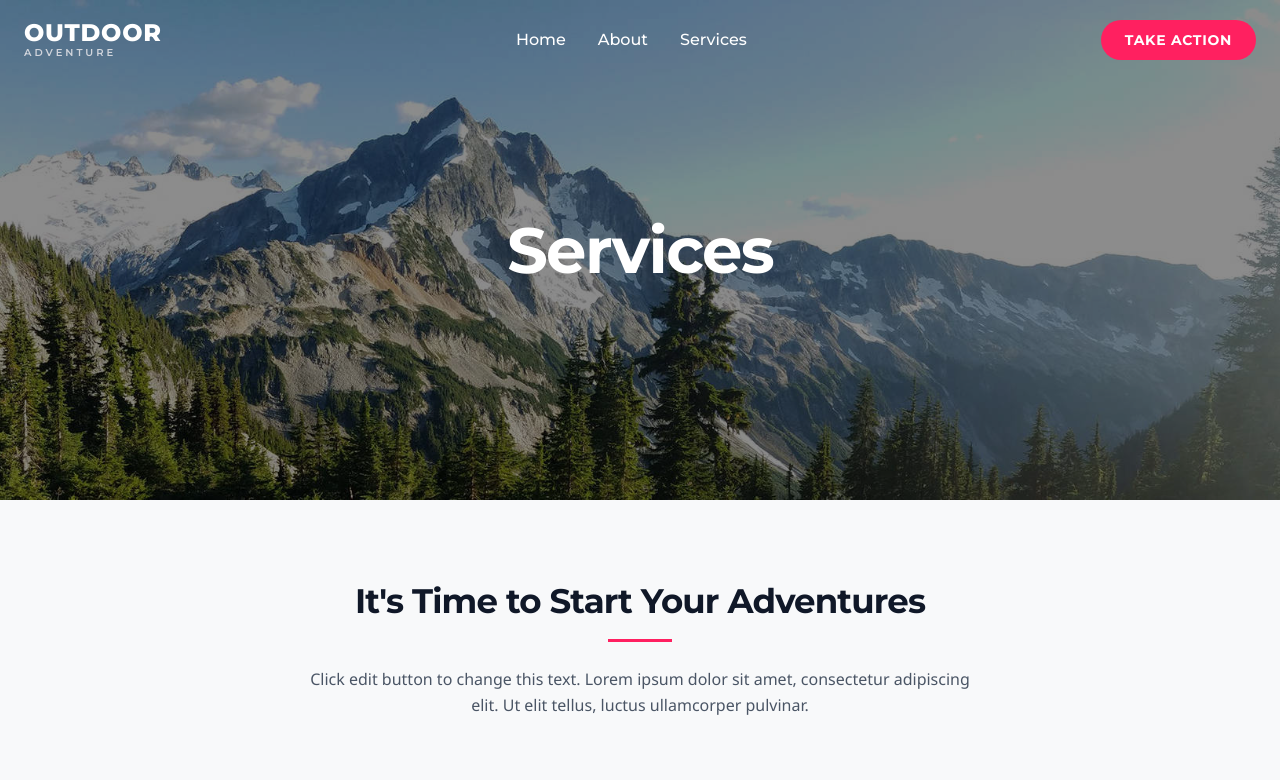
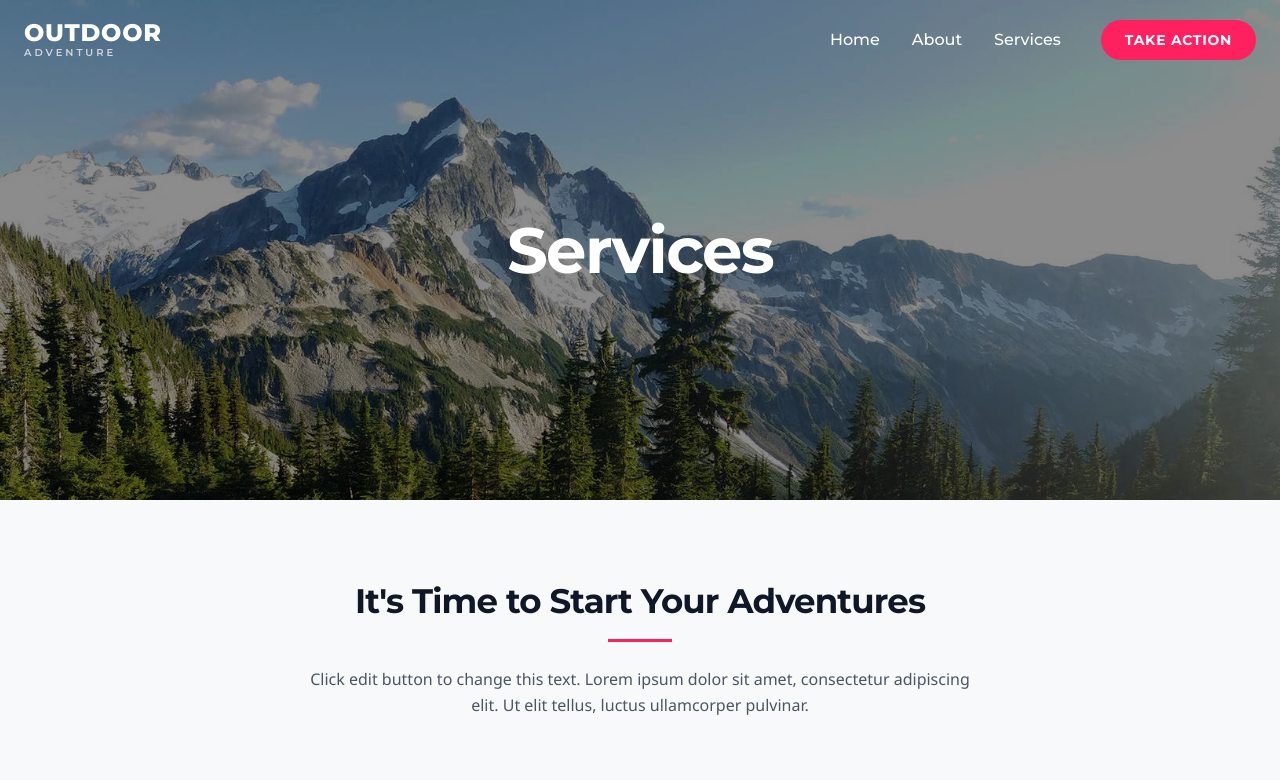
Before and after one commit to NoorAslamSe/outdoor-next, a Next.js app in the folder Desktop/outdoor-next/: page /services in a window 1280 px wide. Shown: the top 780 px of the page. Built offline with nearby package versions, Linux system fonts and the light colour scheme.

Commit message:
header update to meet the UI

```diff
--- a/Desktop/outdoor-next/app/components/Header.tsx
+++ b/Desktop/outdoor-next/app/components/Header.tsx
@@ -17,8 +17,13 @@
           <span className="text-[10px] font-semibold tracking-[0.3em] text-gray-300">ADVENTURE</span>
         </Link>
 
-        {/* DESKTOP NAVIGATION LINKS (Hidden on mobile 'hidden', visible on medium screens 'md:flex') */}
-        <nav className="hidden md:flex items-center space-x-8">
+        {/* ======================================================================= */}
+        {/* RIGHT SIDE CONTAINER: Houses Navigation and Button grouped tight together */}
+        {/* ======================================================================= */}
+        <div className="hidden md:flex items-center space-x-10">
+
+          {/* DESKTOP NAVIGATION LINKS */}
+          <nav className="flex items-center space-x-8">
             <Link href="/" className="text-white hover:text-[#FF2060] transition-colors duration-200 font-medium">
               Home
             </Link>
@@ -30,11 +35,13 @@
             </Link>
           </nav>
 
-        {/* DESKTOP TAKE ACTION BUTTON (Hidden on mobile, visible on desktop) */}
-        <div className="hidden md:block">
+          {/* DESKTOP TAKE ACTION BUTTON */}
+          <div>
             <button className="bg-[#FF2060] hover:bg-rose-700 text-white font-bold px-6 py-2.5 rounded-full text-sm tracking-wider uppercase transition-all duration-200 cursor-pointer">
               Take Action
             </button>
+          </div>
+
         </div>
 
         {/* MOBILE HAMBURGER / CLOSE BUTTON (Visible only on small screens 'md:hidden') */}
```
Lines whose indentation alone changed are shown as unchanged.
